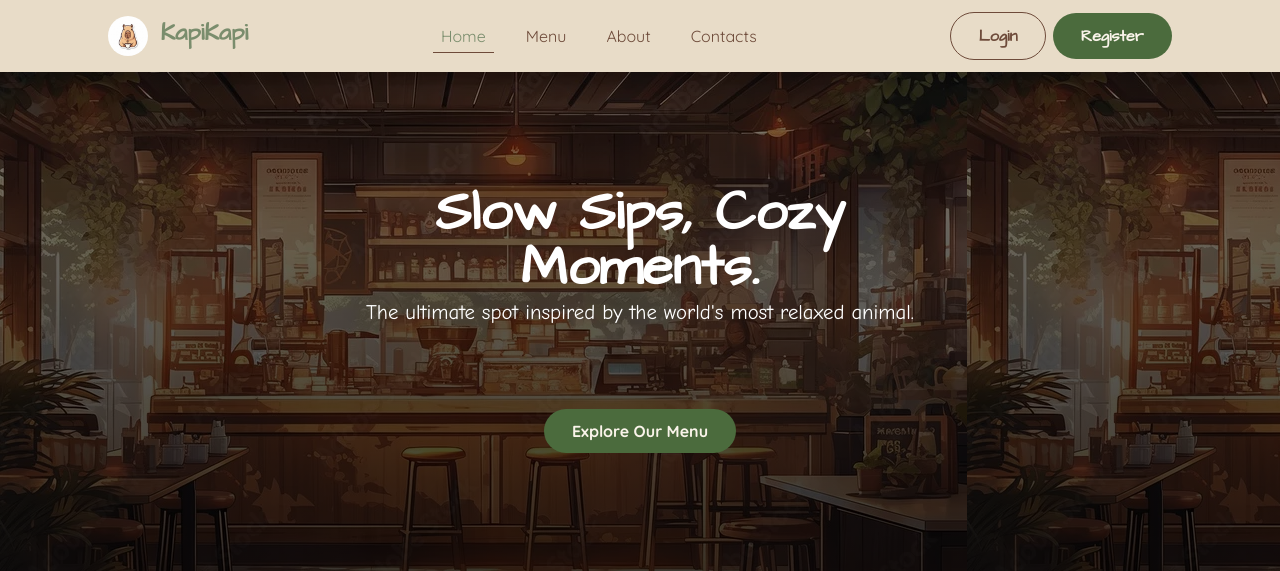
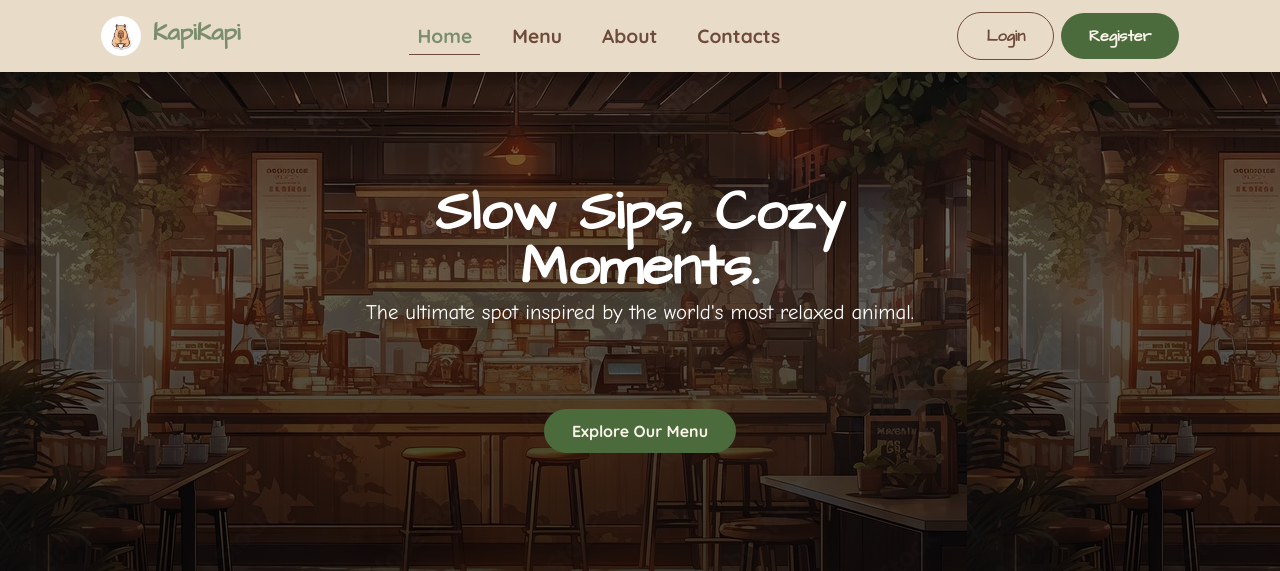
Before and after one commit to hiimkhel/KapiKapi-Website, a PHP site: page /pages/index.php in a window 1280 px wide. Shown: the top 571 px of the page. Run offline with PHP 8.4, Linux system fonts and the light colour scheme.

Commit message:
MODIFIED nav text

```diff
--- a/css/styles.css
+++ b/css/styles.css
@@ -45,6 +45,8 @@ nav a {
     position: relative;
     text-decoration: none;
     color: var(--primary-color);
+    font-size: 1.2rem;
+    font-weight: 600;
     padding: 6px 8px;
     transition: color 0.3s ease, transform 0.3s ease;
     cursor: pointer;
```
